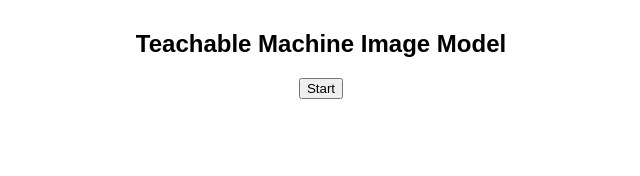
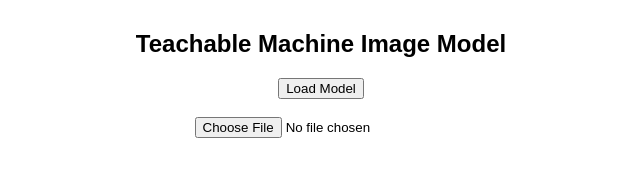
Before and after one commit to AnanyaMourya/Yash-, a plain HTML site: page index.html in a window 1280 px wide. Shown: the whole page, without its empty margins (319-959 px from the left). Drawn offline with Linux system fonts and the light colour scheme.

Commit message:
Update index.html

```diff
--- a/index.html
+++ b/index.html
@@ -2,12 +2,12 @@
 <html lang="en">
 <head>
   <meta charset="UTF-8">
-  <title>Teachable Machine Image Model</title>
+  <title>Teachable Machine Image Model – File Upload</title>
 
   <!-- TensorFlow.js -->
   <script src="https://cdn.jsdelivr.net/npm/@tensorflow/tfjs@latest/dist/tf.min.js"></script>
 
-  <!-- Teachable Machine Image Library -->
+  <!-- Teachable Machine Image -->
   <script src="https://cdn.jsdelivr.net/npm/@teachablemachine/image@latest/dist/teachablemachine-image.min.js"></script>
 
   <style>
@@ -16,22 +16,31 @@
       text-align: center;
       margin-top: 30px;
     }
+    img {
+      max-width: 300px;
+      margin-top: 15px;
+    }
   </style>
 </head>
 
 <body>
 
   <h2>Teachable Machine Image Model</h2>
-  <button onclick="init()">Start</button>
 
-  <div id="webcam-container"></div>
+  <button onclick="init()">Load Model</button>
+  <br><br>
+
+  <input type="file" accept="image/*" onchange="predictImage(event)">
+  <br>
+
+  <img id="preview" />
   <div id="label-container"></div>
 
   <script>
-    // 📌 model files are in the SAME directory as index.html
+    // 📌 model files are in ROOT
     const URL = "./";
 
-    let model, webcam, labelContainer, maxPredictions;
+    let model, labelContainer, maxPredictions;
 
     async function init() {
       const modelURL = URL + "model.json";
@@ -40,29 +49,30 @@
       model = await tmImage.load(modelURL, metadataURL);
       maxPredictions = model.getTotalClasses();
 
-      const flip = true;
-      webcam = new tmImage.Webcam(200, 200, flip);
-      await webcam.setup();
-      await webcam.play();
-      window.requestAnimationFrame(loop);
-
-      document.getElementById("webcam-container").appendChild(webcam.canvas);
-
       labelContainer = document.getElementById("label-container");
       labelContainer.innerHTML = "";
+
       for (let i = 0; i < maxPredictions; i++) {
         labelContainer.appendChild(document.createElement("div"));
       }
+
+      alert("Model loaded successfully!");
     }
 
-    async function loop() {
-      webcam.update();
-      await predict();
-      window.requestAnimationFrame(loop);
-    }
+    async function predictImage(event) {
+      if (!model) {
+        alert("Please load the model first!");
+        return;
+      }
 
-    async function predict() {
-      const prediction = await model.predict(webcam.canvas);
+      const file = event.target.files[0];
+      const img = document.getElementById("preview");
+
+      img.src = URL.createObjectURL(file);
+      await img.decode();
+
+      const prediction = await model.predict(img);
+
       for (let i = 0; i < maxPredictions; i++) {
         labelContainer.childNodes[i].innerHTML =
           prediction[i].className + ": " + prediction[i].probability.toFixed(2);
```
